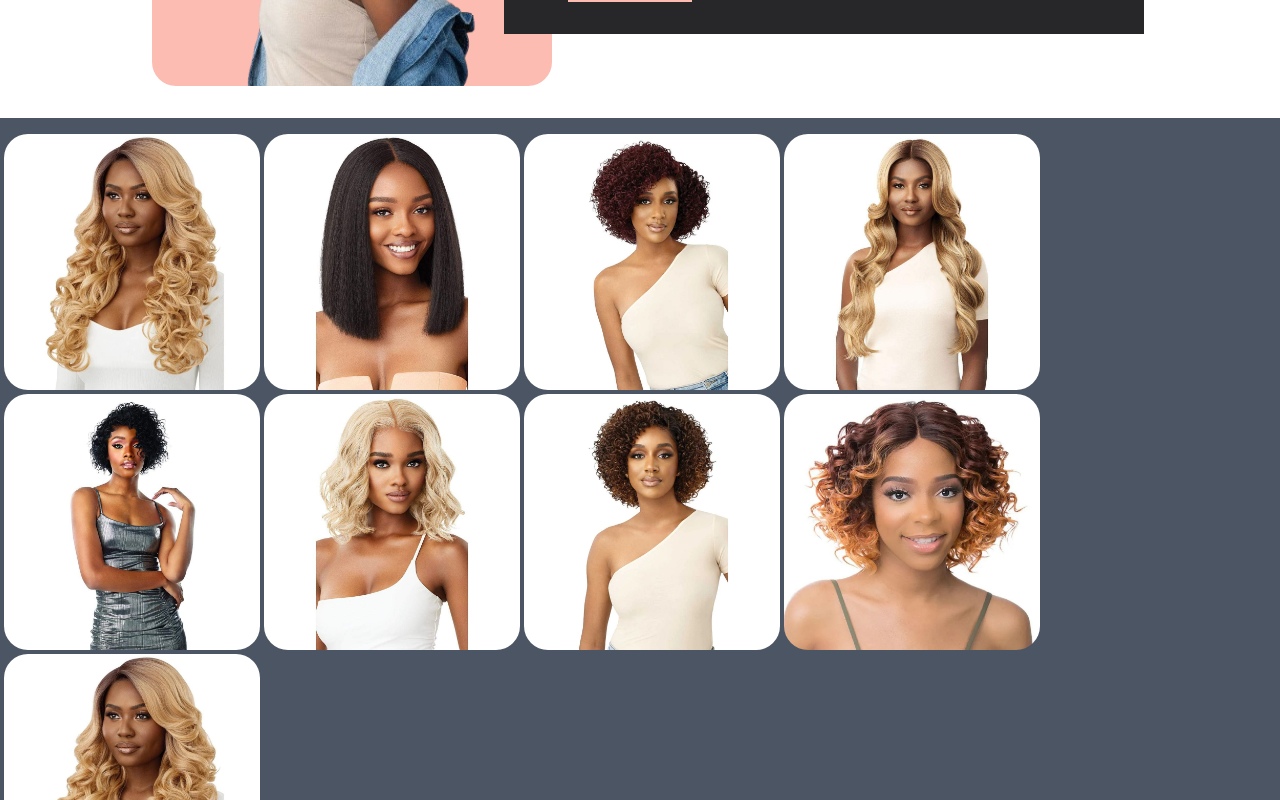
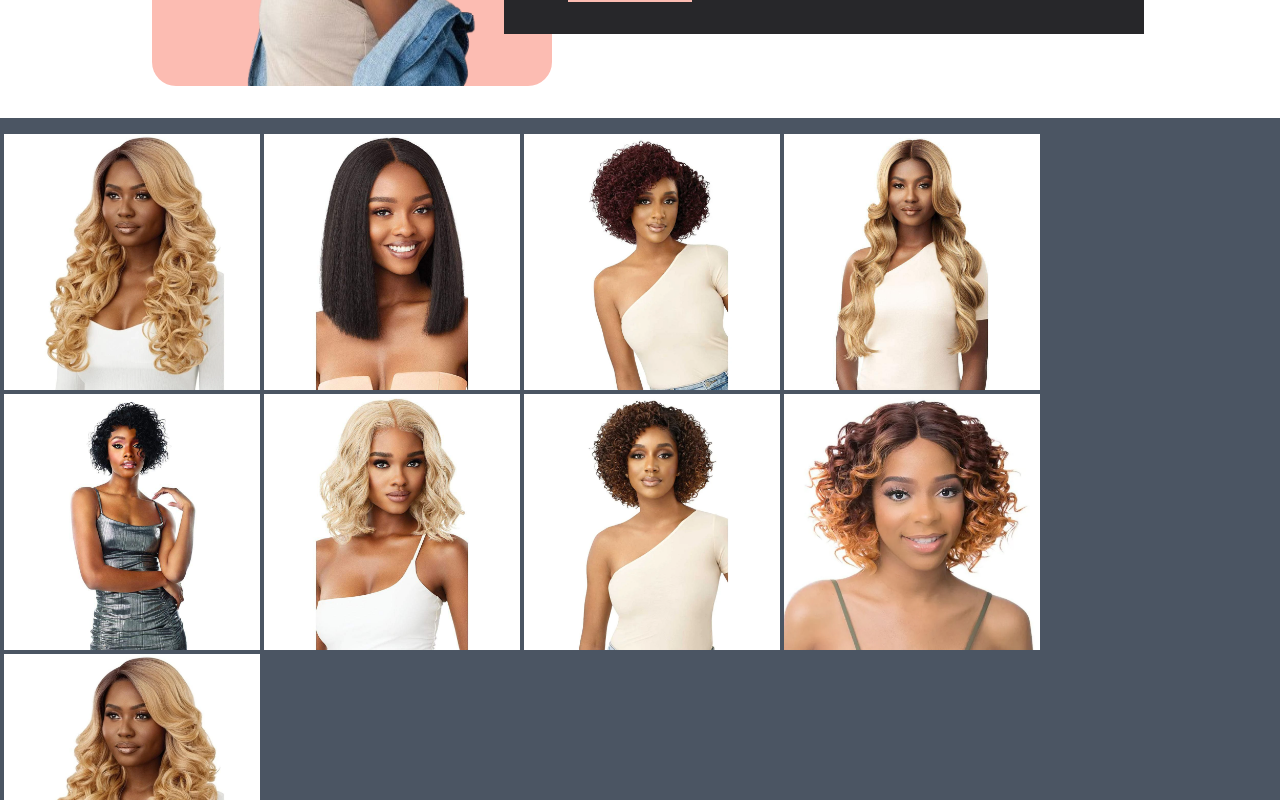
Before and after one commit to teosoares10/hair-salon, a Next.js app: page / in a window 1280 px wide. Shown: the part 1040-1840 px from the top of the page. Built offline with nearby package versions, Linux system fonts and the light colour scheme.

Commit message:
styles(product-item): remove border radius from image

```diff
--- a/src/components/product-item.tsx
+++ b/src/components/product-item.tsx
@@ -5,7 +5,7 @@ import Link from "next/link"
 export const ProductItem = ({ img, alt, href }: ProductItemProps) => {
     return (
         <Link href={href} className="inline-block w-[16rem]">
-            <Image src={img} alt={`${alt}`} width={555} height={255} className="size-[16rem] rounded-3xl" />
+            <Image src={img} alt={`${alt}`} width={555} height={255} className="size-[16rem]" />
         </Link>
     )
 }
```
